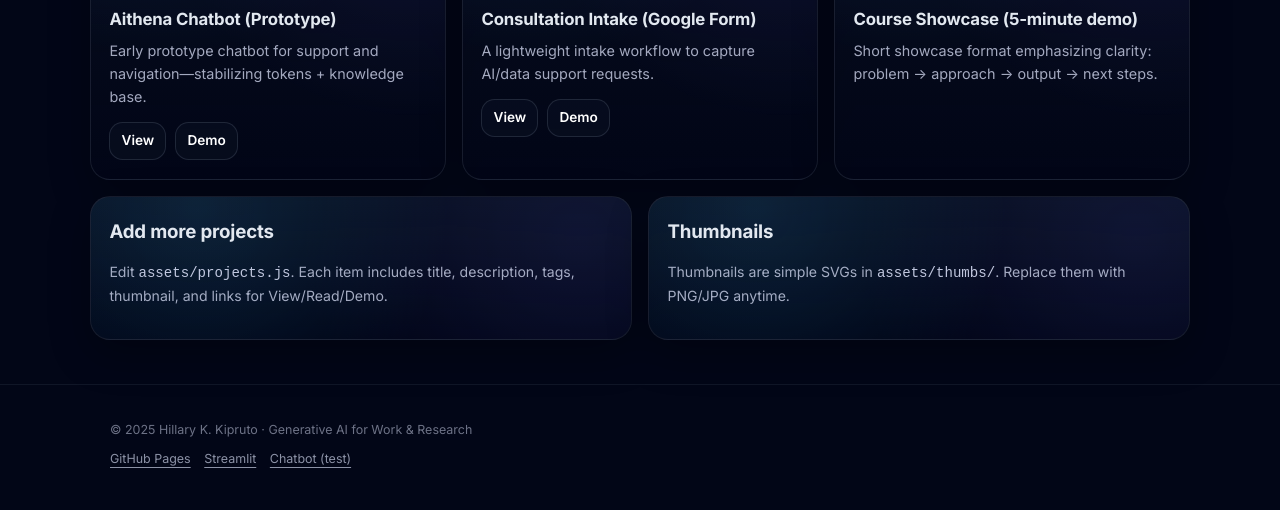
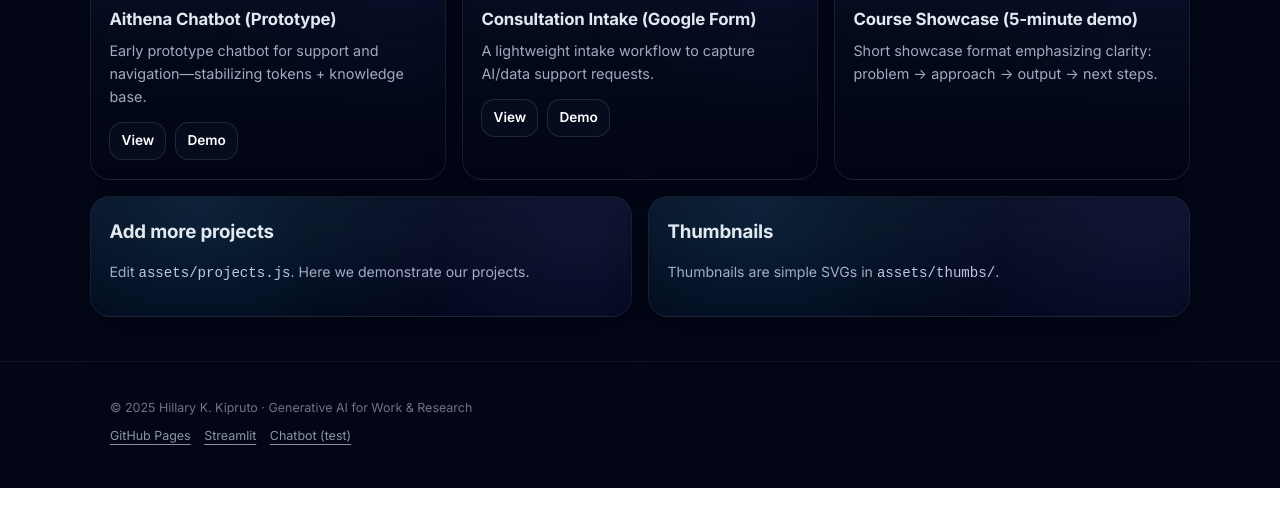
Before and after one commit to kiprutoh/graph-ai-portfolio, a plain HTML site: page projects.html in a window 1280 px wide. Shown: the part 1157-1667 px from the top of the page. After the commit the page ends 1645 px from the top, so only its background shows below. Drawn offline with Linux system fonts and the light colour scheme.

Commit message:
Update projects.html

```diff
--- a/projects.html
+++ b/projects.html
@@ -76,11 +76,11 @@
     <section class="grid grid-2" style="margin-top:1rem;">
       <article class="card">
         <h3>Add more projects</h3>
-        <p class="small">Edit <code>assets/projects.js</code>. Each item includes title, description, tags, thumbnail, and links for View/Read/Demo.</p>
+        <p class="small">Edit <code>assets/projects.js</code>. Here we demonstrate our projects.</p>
       </article>
       <article class="card">
         <h3>Thumbnails</h3>
-        <p class="small">Thumbnails are simple SVGs in <code>assets/thumbs/</code>. Replace them with PNG/JPG anytime.</p>
+        <p class="small">Thumbnails are simple SVGs in <code>assets/thumbs/</code>. </p>
       </article>
     </section>
   </main>
```
